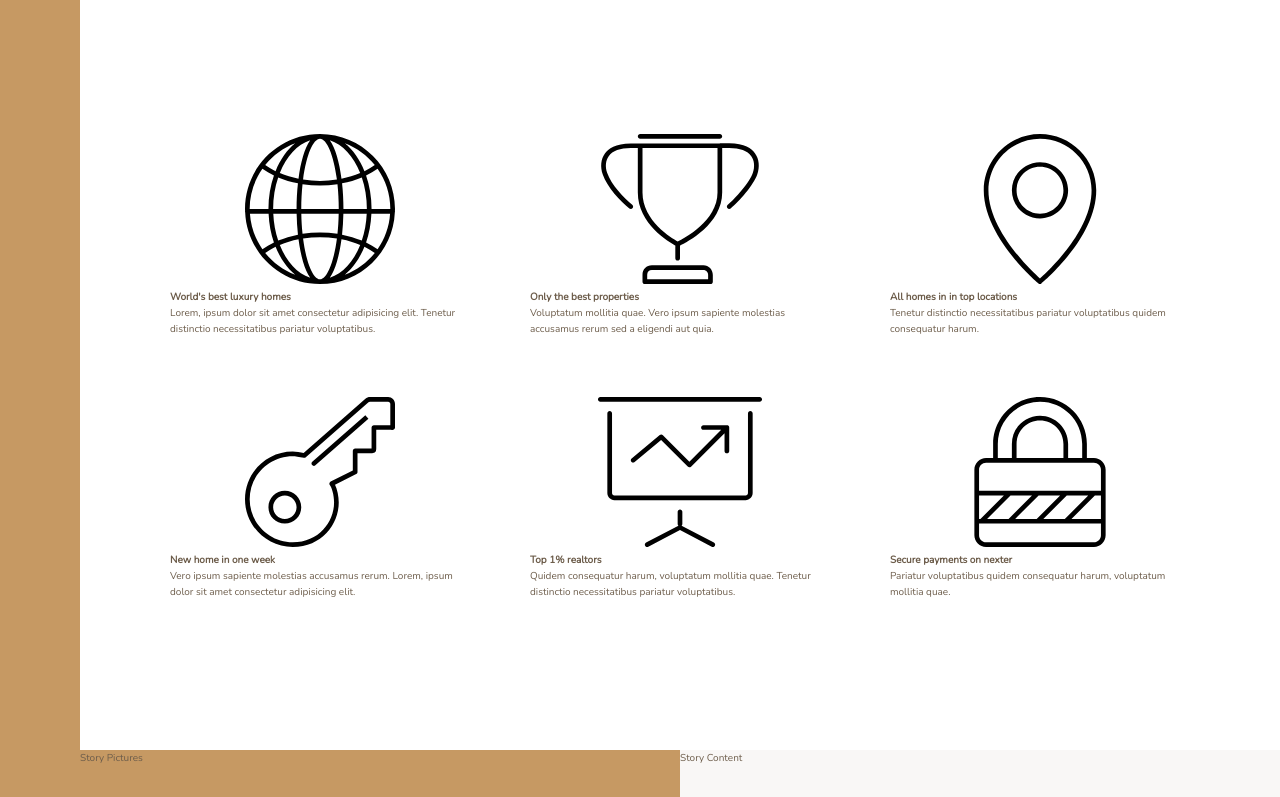
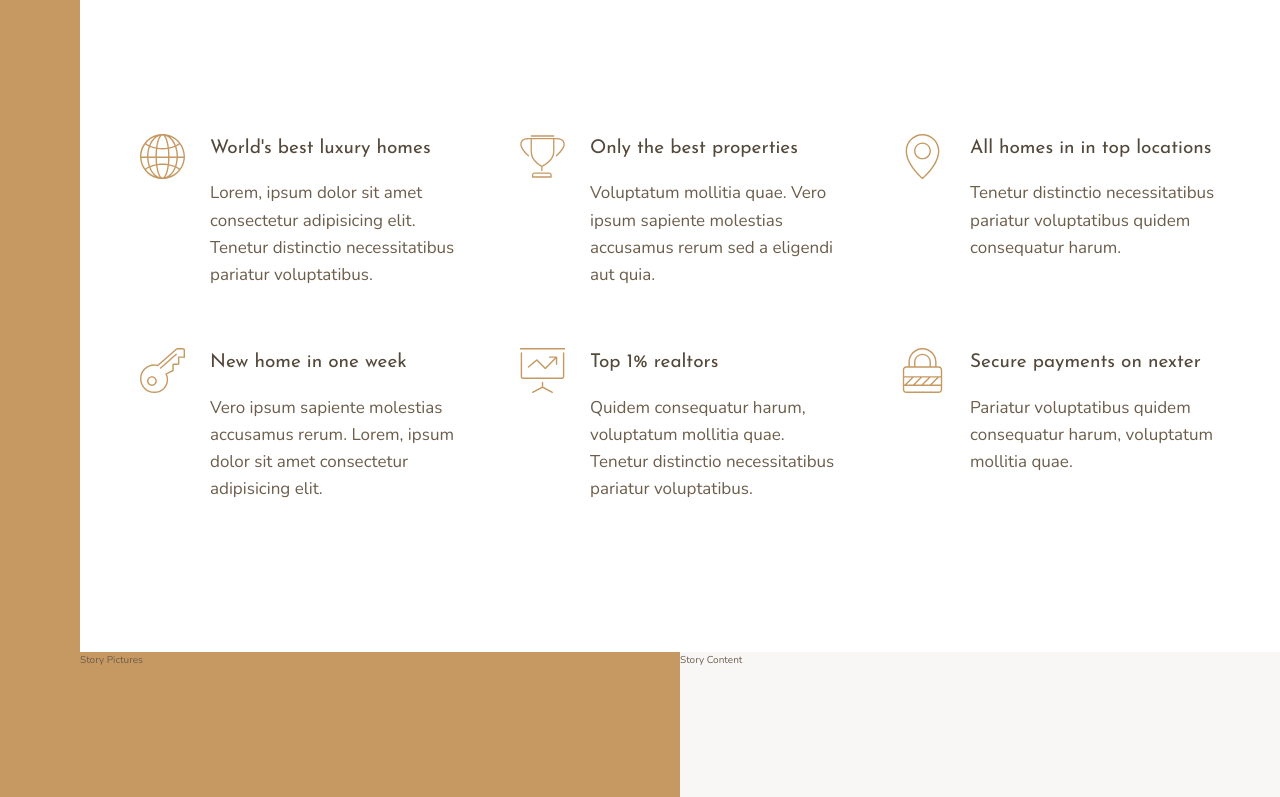
Before and after one commit to nitinporwal/Nexter, a website: page index.html in a window 1280 px wide. Shown: the part 656-1453 px from the top of the page. Drawn offline with nearby package versions, Linux system fonts and the light colour scheme.

Commit message:
complete features component

```diff
--- a/index.html
+++ b/index.html
@@ -27,7 +27,7 @@
                 <svg class="feature__icon">
                     <use xlink:href="img/sprite.svg#icon-global"></use>
                 </svg>
-                <h4 class="heading-4">World's best luxury homes</h4>
+                <h4 class="heading-4 heading-4--dark">World's best luxury homes</h4>
                 <p class="feature__text">
                     Lorem, ipsum dolor sit amet consectetur adipisicing elit. Tenetur distinctio necessitatibus pariatur voluptatibus.
                 </p>
@@ -36,7 +36,7 @@
                 <svg class="feature__icon">
                     <use xlink:href="img/sprite.svg#icon-trophy"></use>
                 </svg>
-                <h4 class="heading-4">Only the best properties</h4>
+                <h4 class="heading-4 heading-4--dark">Only the best properties</h4>
                 <p class="feature__text">
                     Voluptatum mollitia quae. Vero ipsum sapiente molestias accusamus rerum sed a eligendi aut quia.
                 </p>
@@ -45,7 +45,7 @@
                 <svg class="feature__icon">
                     <use xlink:href="img/sprite.svg#icon-map-pin"></use>
                 </svg>
-                <h4 class="heading-4">All homes in in top locations</h4>
+                <h4 class="heading-4 heading-4--dark">All homes in in top locations</h4>
                 <p class="feature__text">
                     Tenetur distinctio necessitatibus pariatur voluptatibus quidem consequatur harum.
                 </p>
@@ -54,7 +54,7 @@
                 <svg class="feature__icon">
                     <use xlink:href="img/sprite.svg#icon-key"></use>
                 </svg>
-                <h4 class="heading-4">New home in one week</h4>
+                <h4 class="heading-4 heading-4--dark">New home in one week</h4>
                 <p class="feature__text">
                     Vero ipsum sapiente molestias accusamus rerum. Lorem, ipsum dolor sit amet consectetur adipisicing elit.
                 </p>
@@ -63,7 +63,7 @@
                 <svg class="feature__icon">
                     <use xlink:href="img/sprite.svg#icon-presentation"></use>
                 </svg>
-                <h4 class="heading-4">Top 1% realtors</h4>
+                <h4 class="heading-4 heading-4--dark">Top 1% realtors</h4>
                 <p class="feature__text">
                     Quidem consequatur harum, voluptatum mollitia quae. Tenetur distinctio necessitatibus pariatur voluptatibus.
                 </p>
@@ -72,7 +72,7 @@
                 <svg class="feature__icon">
                     <use xlink:href="img/sprite.svg#icon-lock   "></use>
                 </svg>
-                <h4 class="heading-4">Secure payments on nexter</h4>
+                <h4 class="heading-4 heading-4--dark">Secure payments on nexter</h4>
                 <p class="feature__text">
                     Pariatur voluptatibus quidem consequatur harum, voluptatum mollitia quae.
                 </p>
--- a/sass/_base.scss
+++ b/sass/_base.scss
@@ -39,6 +39,6 @@ body {
   grid-template-rows: 80vh min-content 40vw repeat(3, min-content);
   grid-template-columns:
     [sidebar-start] 8rem [sidebar-end full-start] minmax(6rem, 1fr)
-    [center-start] repeat(8, [col-start] minmax(min-content, 12rem) [col-end])
+    [center-start] repeat(8, [col-start] minmax(min-content, 14rem) [col-end])
     [center-end] minmax(6rem, 1fr) [full-end];
 }
--- a/sass/_features.scss
+++ b/sass/_features.scss
@@ -4,6 +4,25 @@
   margin: 15rem 0;
 
   display: grid;
-  grid-template-columns: repeat(3, 1fr);
+  //grid-template-columns: repeat(3, 1fr);
+  grid-template-columns: repeat(auto-fit, minmax(25rem, 1fr));
   gap: 6rem;
+  align-items: start;
 }
+
+.feature {
+  display: grid;
+  grid-template-columns: min-content 1fr;
+  row-gap: 1.5rem;
+  column-gap: 2.5rem;
+  &__icon {
+    height: 4.5rem;
+    width: 4.5rem;
+    fill: $color-primary;
+    grid-row: 1 / span 2;
+  }
+
+  &__text {
+    font-size: 1.7rem;
+  }
+}
--- a/sass/_typography.scss
+++ b/sass/_typography.scss
@@ -0,0 +1,26 @@
+%heading {
+  font-family: $font-display;
+  font-weight: 400;
+}
+
+.heading-1 {
+  @extend %heading;
+}
+.heading-2 {
+  @extend %heading;
+}
+.heading-3 {
+  @extend %heading;
+}
+.heading-4 {
+  @extend %heading;
+  font-size: 1.9rem;
+
+  &--light {
+    color: $color-grey-light-1;
+  }
+
+  &--dark {
+    color: $color-grey-dark-1;
+  }
+}
```
Also changed, not shown: css/style.css, 1 other file.
